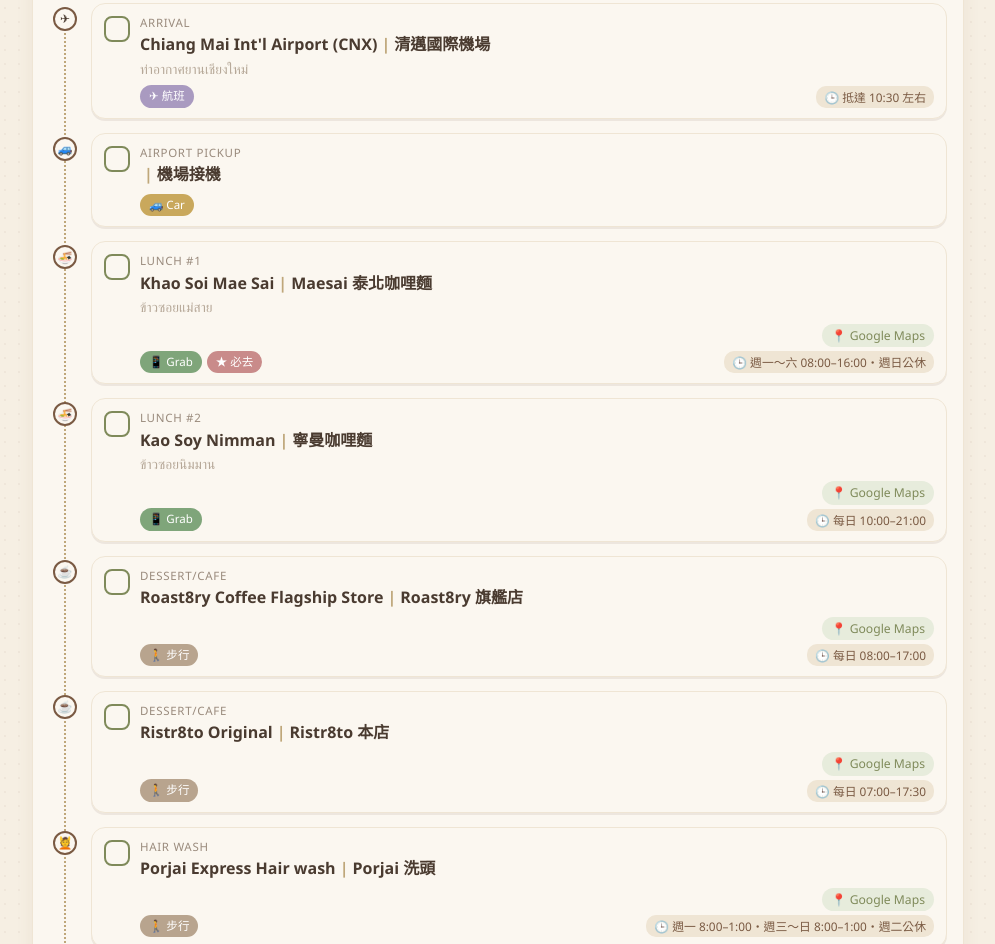
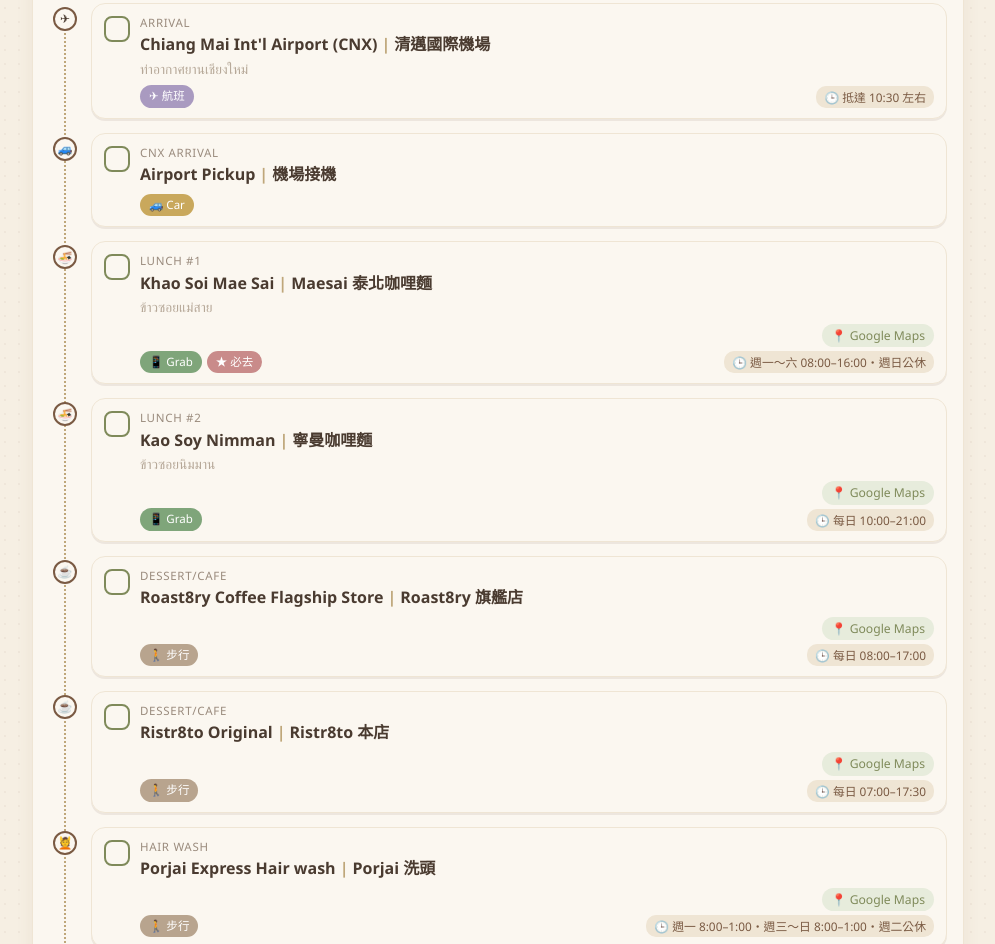
Before and after one commit to rosalyncheng/thailand-2026, a plain HTML site: page index.html in a window 1280 px wide. Shown: the part 2855-3799 px from the top of the page, without its empty margins (142-1137 px from the left). Drawn offline with Linux system fonts and the light colour scheme; a web font is replaced by a local one.

Commit message:
Update index.html

```diff
--- a/index.html
+++ b/index.html
@@ -271,7 +271,7 @@ const days=[
  note:"清邁以 Grab 移動為主；古城內景點相近可步行。中午前後抵達，先寄放行李（3PM 入住）。寧曼路一帶咖啡廳、選物店都可步行串連；去程、回程搭 Grab。",
  items:[
  ["✈","Arrival","清邁國際機場","Chiang Mai Int'l Airport (CNX)","ท่าอากาศยานเชียงใหม่",["fly"],"","","抵達 10:30 左右",""],
- ["🚙","Airport Pickup","機場接機","","",["car"],"","","","","",""],
+ ["🚙","CNX Arrival","機場接機","Airport Pickup","",["car"],"","","","","",""],
  ["🍜","Lunch #1","Maesai 泰北咖哩麵","Khao Soi Mae Sai","ข้าวซอยแม่สาย",["grab"],"m",M("bxviQtyDZDmfuLNt5"),"週一～六 08:00–16:00・週日公休",""],
  ["🍜","Lunch #2","寧曼咖哩麵","Kao Soy Nimman","ข้าวซอยนิมมาน",["grab"],"",M("1U8YusvwUWeXTPVP9"),"每日 10:00–21:00",""],
  ["☕","Dessert/Cafe","Roast8ry 旗艦店","Roast8ry Coffee Flagship Store","",["walk"],"",M("BEsnVwnxUvFynBsbA"),"每日 08:00–17:00",""],
@@ -327,9 +327,9 @@ const days=[
  ["🍜","Breakfast","Thana Ocha 米粉湯","Thana Ocha Noodle","ธนาโอชา",["walk"],"",M("3mYmJh4pbDAoht7d9"),"每日 08:00–17:00",""],
  ["🥣","Breakfast · 備案","Tai Toon Baan 粥店","Tai Toon Baan","ใต้ถุนบ้าน",["walk","grab"],"",M("9G8GsCyVNpjqi4Um8"),"每日 06:30–14:00",""],
  ["🥣","Breakfast · 備案","Nai To 粥店","Nai To Congee Shop","",["grab"],"",M("ZPyDfKsRuQBPwWiq9"),"07:00–14:00・週日公休",""],
- ["🧳","12:00","飯店退房 → 清邁機場","Hotel check-out → CNX Airport","",["car"],"","","","接機時間已預約 13:30","",""],
+ ["🧳","12:00","飯店退房 → 清邁機場","Hotel check-out → CNX Airport","",["car"],"","","","送機時間已預約 13:30","",""],
  ["✈","15:25","清邁 → 曼谷","CNX → BKK","",["fly"],"","","抵達 16:45",""],
- ["🚙","Airport Pickup","機場接機","","",["car"],"","","","","",""],
+ ["🚙","BKK Arrival","機場接機","Airport Pickup","",["car"],"","","","","",""],
  ["🏨","17:30","入住暹羅凱賓斯基","Check-in Siam Kempinski","",[""],"","","",""],
  ["🍛","Dinner","打拋豬","EASY! buddy Siam Center","",["walk"],"",M("FjL9gBmG3qAnQuGVA"),"每日 10:00–21:15",""],
  ["🛍","Shopping","暹羅百麗宮","Siam Paragon","สยามพารากอน",["walk"],"",M("u7PVJt2BrLKW8hX89"),"每日 10:00–22:00",""],
@@ -406,7 +406,7 @@ const days=[
  ["🍡","Snack","Kanom Siam 香蘭小點（Emsphere）","kanomsiam Emsphere","ขนมสยาม เอ็มสเฟียร์",["walk"],"",M("jckDR84RCNum9yS79"),"每日 10:00–21:30",""],
  ["🧳","10:30","Rose 前往機場","Rose → BKK Airport","",["grab"],"","","",""],
  ["🍽","Lunch","Peter、Noreen、Darian 午餐","Lunch before airport","",["walk"],"","","",""],
- ["🧳","14:00","Peter, Noreen & Darian 前往機場","Peter, Noreen & Darian → BKK Airport","",["car"],"","","接機時間已預約 13:50",""]]}
+ ["🧳","14:00","Peter, Noreen & Darian 前往機場","Peter, Noreen & Darian → BKK Airport","",["car"],"","","送機時間已預約 13:50",""]]}
 ];
 const backups={
  cnx:[["☕","Coffee","Roast8ry 咖啡實驗室","Roast8ry Coffee Lab","โรสเทอรี่ แล็บ",["grab"],"",M("i4UtdifFuoUB3QeK7"),"每日 08:00–17:00",""],
```
